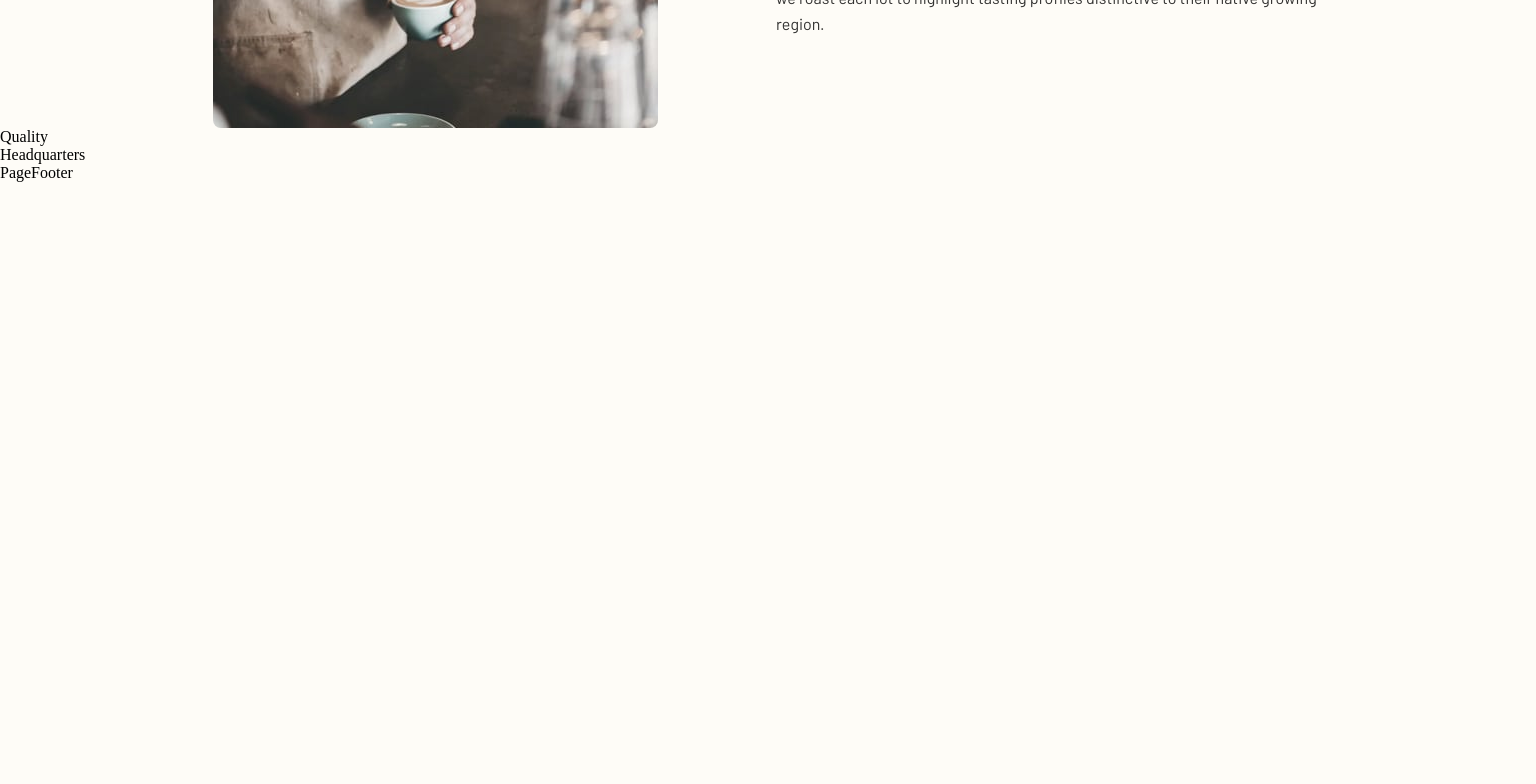
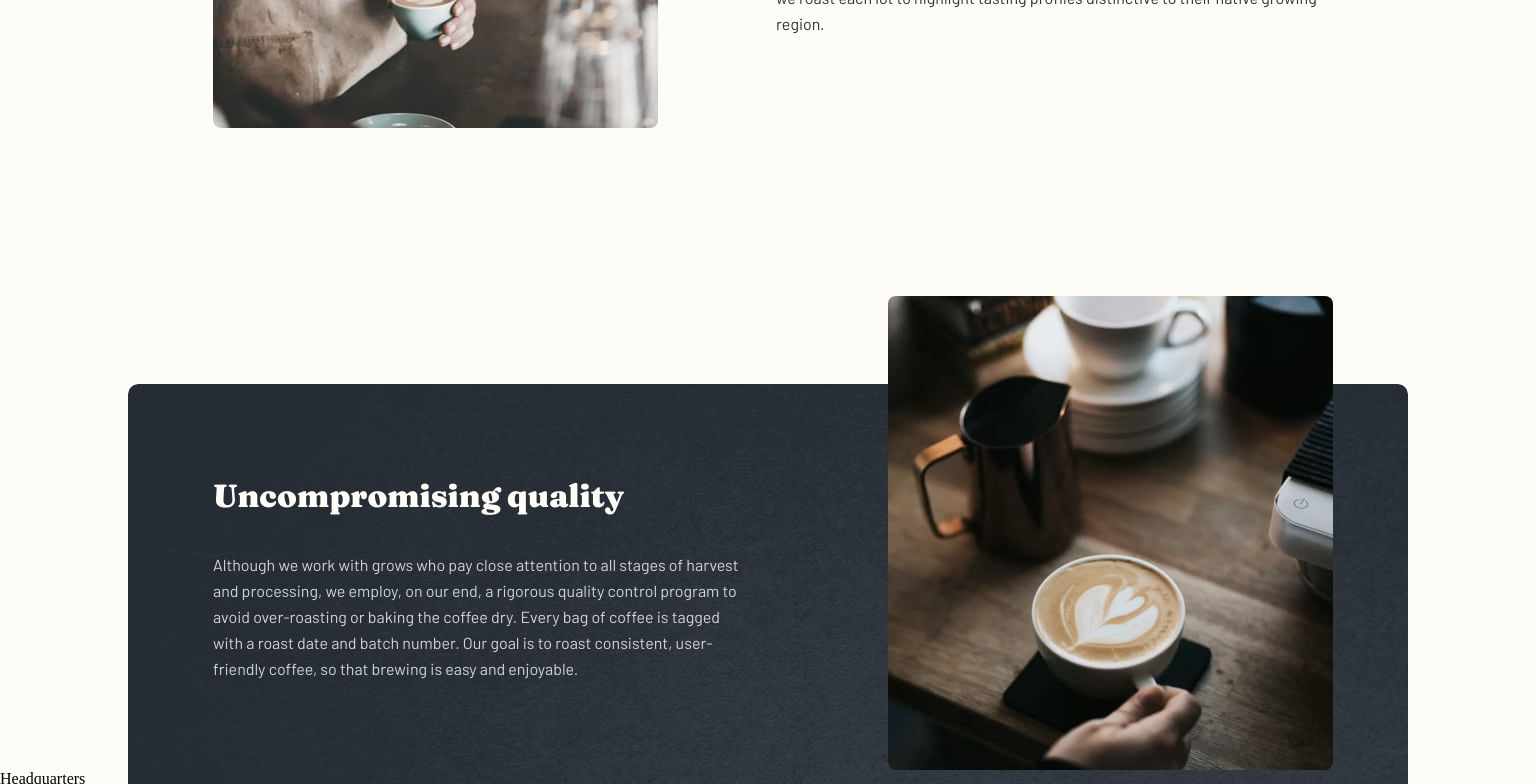
Before and after one commit to Marjolein-Kasman-de-Jong/coffeeroasters, a React (Vite) app: page /about-us in a window 1536 px wide. Shown: the part 1120-1904 px from the top of the page. Before the commit the page ends 1302 px from the top, so only its background shows below. Built offline with nearby package versions, Linux system fonts and the light colour scheme.

Commit message:
Add quality section

```diff
--- a/src/index.css
+++ b/src/index.css
@@ -12,6 +12,10 @@ button,
 input,
 textarea {
   font-family: inherit;
+}
+
+img {
+  display: block;
 }
 
 /* Colors */
@@ -86,13 +90,14 @@ html {
 }
 
 .heading-2 {
-  /* ----About us hero title, usps section title */
+  /* ----About us hero title, usps section title, quality section title */
   color: var(--light-cream);
   font-size: 1.75rem;
   line-height: 1.75rem;
 }
 
-.usps .heading-2 {
+.usps .heading-2,
+.quality .heading-2 {
   text-align: center;
 }
 
@@ -104,7 +109,8 @@ html {
 }
 
 @media screen and (min-width: 768px) {
-  .usps .heading-2 {
+  .usps .heading-2,
+  .quality .heading-2 {
     font-size: 2rem;
     line-height: 3rem;
   }
@@ -114,6 +120,12 @@ html {
   .heading-2 {
     font-size: 2.5rem;
     line-height: 3rem;
+  }
+}
+
+@media screen and (min-width: 1440px) {
+  .quality .heading-2 {
+    text-align: left;
   }
 }
 
@@ -204,14 +216,16 @@ html {
 }
 
 .hero .paragraph-1,
-.usps .paragraph-1 {
+.usps .paragraph-1,
+.quality .paragraph-1 {
   /* ----Regular paragraph - Hero, regular paragraph - Usps */
   color: var(--light-cream);
 }
 
 .card .paragraph-1,
 .usps .paragraph-1,
-.commitment .paragraph-1 {
+.commitment .paragraph-1,
+.quality .paragraph-1 {
   /* ----Regular paragraph - Card, regular paragraph - Usps, regular paragraph - Commitment */
   text-align: center;
 }
@@ -230,7 +244,8 @@ html {
 }
 
 @media screen and (min-width: 1440px) {
-  .step .paragraph-1 {
+  .step .paragraph-1,
+  .quality .paragraph-1 {
     text-align: left;
   }
 }
--- a/src/sections/quality/Quality.jsx
+++ b/src/sections/quality/Quality.jsx
@@ -3,6 +3,22 @@ import "./quality.css";
 
 export default function Quality() {
   return (
-    <div>Quality</div>
+    <section className="quality">
+      <article>
+        <picture>
+          <source media="(min-width: 1440px)" srcSet="/about/desktop/image-quality.jpg" />
+          <source media="(min-width: 768px)" srcSet="/about/tablet/image-quality.jpg" />
+          <img src="/about/mobile/image-quality.jpg" alt="Cappucino" />
+        </picture>
+        <div className="text-wrapper">
+          <h2 className="heading-2">
+            Uncompromising quality
+          </h2>
+          <p className="paragraph-1">
+            Although we work with grows who pay close attention to all stages of harvest and processing, we employ, on our end, a rigorous quality control program to avoid over-roasting or baking the coffee dry. Every bag of coffee is tagged with a roast date and batch number. Our goal is to roast consistent, user-friendly coffee, so that brewing is easy and enjoyable.
+          </p>
+        </div>
+      </article>
+    </section>
   )
 }
--- a/src/sections/quality/quality.css
+++ b/src/sections/quality/quality.css
@@ -0,0 +1,89 @@
+.quality {
+    width: 87.2%;
+    max-width: 327px;
+    margin: 120px auto 0 auto;
+}
+
+@media screen and (min-width: 768px) {
+    .quality {
+        width: 89.58%;
+        max-width: 688px;
+        margin: 144px auto 0 auto;
+    }
+}
+
+@media screen and (min-width: 1440px) {
+    .quality {
+        width: 88.89%;
+        max-width: 1280px;
+        margin: 168px auto 0 auto;
+    }
+}
+
+.quality article {
+    display: flex;
+    flex-direction: column;
+    align-items: center;
+    position: relative;
+}
+
+@media screen and (min-width: 1440px) {
+    .quality article {
+        align-items: unset;
+    }
+}
+
+.quality picture {
+    width: 85.32%;
+}
+
+@media screen and (min-width: 768px) {
+    .quality picture {
+        width: 83.28%;
+    }
+}
+
+@media screen and (min-width: 1440px) {
+    .quality picture {
+        width: 34.77%;
+        position: relative;
+        left: calc(50% + 120px);
+    }
+}
+
+.quality picture img {
+    width: 100%;
+    border-radius: 8px;
+}
+
+.quality .text-wrapper {
+    padding: 142px 24px 61px 24px;
+    display: flex;
+    flex-direction: column;
+    gap: 24px;
+    position: absolute;
+    top: 50%;
+    z-index: -10;
+    border-radius: 10px;
+    background: url(/public/about/mobile/bg-quality.png);
+}
+
+@media screen and (min-width: 768px) {
+    .quality .text-wrapper {
+        padding: 224px 74px 67px 74px;
+        background: url(/public/about/tablet/bg-quality.png);
+    }
+}
+
+@media screen and (min-width: 1440px) {
+    .quality .text-wrapper {
+        padding: 88px 51.17% 176px 85px;
+        gap: 32px;
+        top: 88px;
+        background: url(/public/about/desktop/bg-quality.png);
+    }
+}
+
+.quality .text-wrapper p {
+    opacity: .8;
+}
```
